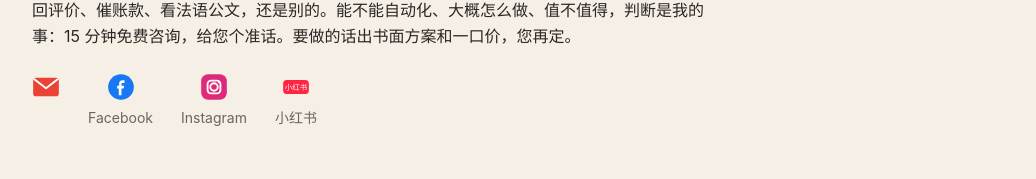
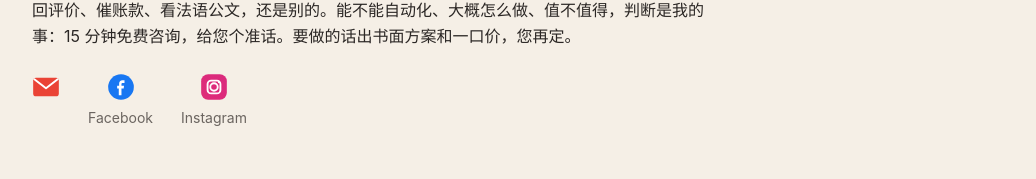
Before and after one commit to yvoolab/yvoolab.github.io, a Next.js app: page /shanghu in a window 1280 px wide. Shown: the part 544-723 px from the top of the page, without its empty margins (120-1156 px from the left). Built offline with nearby package versions, Linux system fonts and the light colour scheme.

Commit message:
ui(h-line): remove xiaohongshu everywhere per Del 07-31 site-wide removal order (#9)
- CONTACTS drops the xhs icon entry; three brand icons remain (mail/FB/IG)
- CONTACT_LINE drops xhs handle
- /zicha CTA sub drops the xhs DM sentence (per updated web-copy spec)

```diff
--- a/app/(h-line)/_data/copy.ts
+++ b/app/(h-line)/_data/copy.ts
@@ -1,7 +1,7 @@
 // Shared H-line copy fragments, verbatim from menu-customer-version.md.
 
 export const CONTACT_LINE =
-  "邮箱 yvoolab@gmail.com · Facebook「Yvoo Lab」· Instagram @yvoolab · 小红书 @AI一武";
+  "邮箱 yvoolab@gmail.com · Facebook「Yvoo Lab」· Instagram @yvoolab";
 
 export const SLOGAN = "用得起的 AI，听得懂您的 Yvoolab。";
 
--- a/app/(h-line)/_ui/components.tsx
+++ b/app/(h-line)/_ui/components.tsx
@@ -131,7 +131,7 @@ export function MenuCardItem({ card }: { card: MenuCard }) {
 }
 
 // Del 2026-07-30 亲定：联系图标改各自品牌本色实色图标（非白色玻璃质感），下缀小字名不变
-// 小红书主页 URL 出处 ai-side-hustle research/xiaohongshu/stage2-headlines-sample-2026-04-25.md:15
+// Del 2026-07-31 除名令：小红书全站清除，图标只余三枚（邮箱→FB→IG）
 const CONTACTS: Array<{
   label: string;
   ariaLabel?: string;
@@ -195,28 +195,6 @@ const CONTACTS: Array<{
       </svg>
     ),
   },
-  {
-    label: "小红书",
-    href: "https://www.xiaohongshu.com/user/profile/5572a33a8a75e12cefdef9a2",
-    external: true,
-    icon: () => (
-      // 小红书红圆角横排底 + 白字
-      <svg viewBox="0 0 24 24" aria-hidden>
-        <rect x="1" y="6" width="22" height="12" rx="3" fill="#FF2442" />
-        <text
-          x="12"
-          y="14.7"
-          textAnchor="middle"
-          fontSize="6.4"
-          fill="#fff"
-          stroke="none"
-          fontFamily="inherit"
-        >
-          小红书
-        </text>
-      </svg>
-    ),
-  },
 ];
 
 // 验收修单 #11：页脚抽成可传参组件，让 /zicha 能传入不同免责声明文本而不复制整段页脚
--- a/app/(h-line)/zicha/page.tsx
+++ b/app/(h-line)/zicha/page.tsx
@@ -20,7 +20,7 @@ export default function ZichaPage() {
       footerNote={{ text: "开店的朋友看这里", href: "/shanghu" }}
       ctaOverride={{
         label: "发「自查」两个字，先免费告诉你值不值得查",
-        sub: "一分钟几个问题，不值得查也照实说。小红书私信 @AI一武 发「自查」也一样。",
+        sub: "一分钟几个问题，不值得查也照实说。",
       }}
       disclaimer={DISCLAIMER_ZICHA}
     />
```
